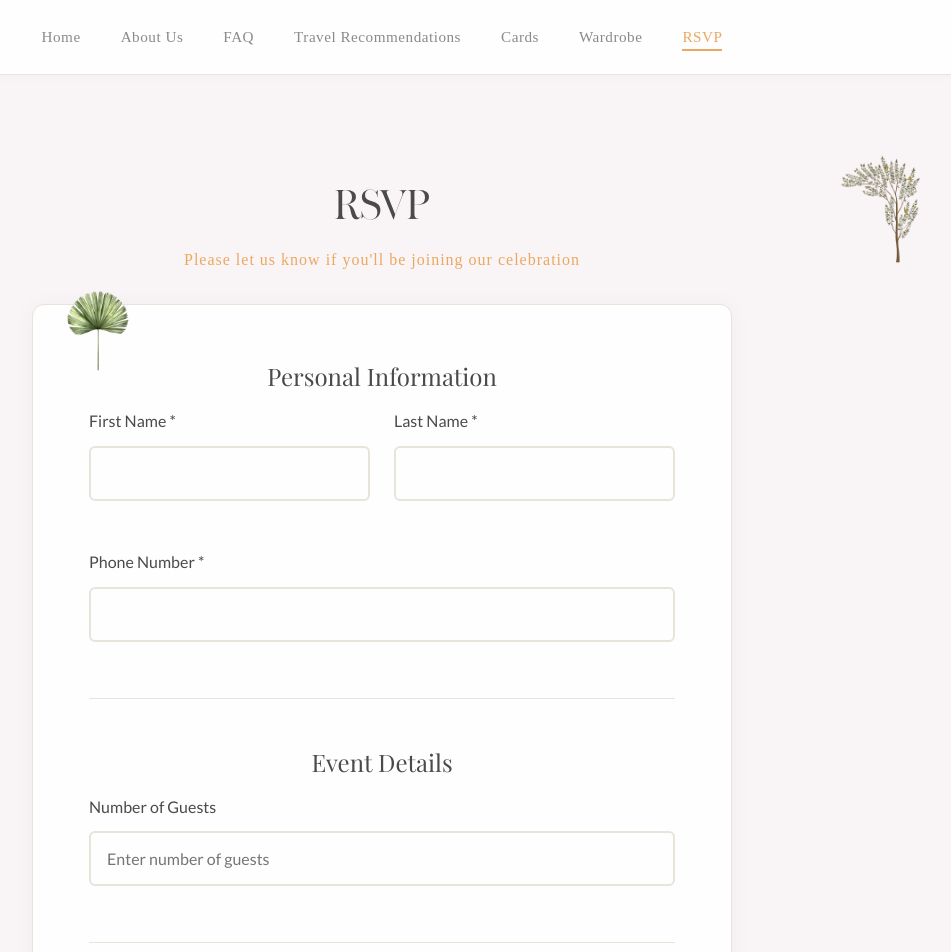
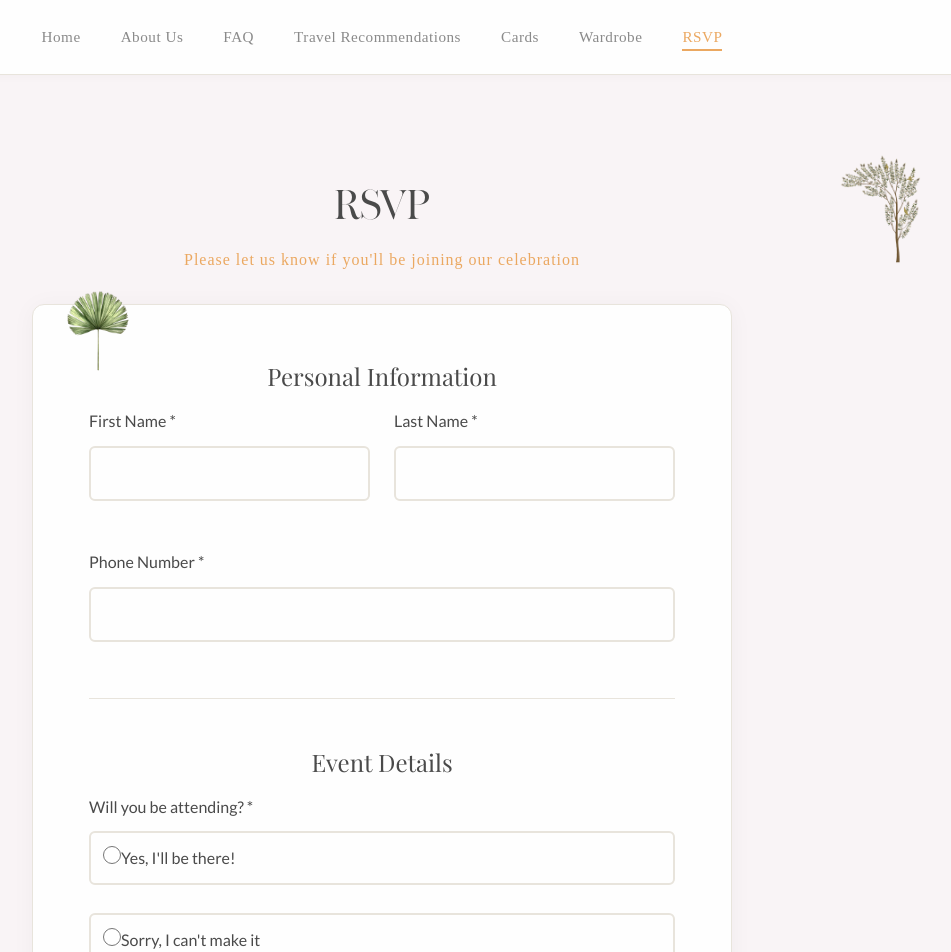
Before and after one commit to banner20/Sidhtuishawedding, a React (Vite) app in the folder wedding-website/: page /rsvp in a window 1280 px wide. Shown: the top 952 px of the page, without its empty margins (258-1209 px from the left). Built offline with nearby package versions, Linux system fonts and the light colour scheme; a web font is replaced by a local one.

Commit message:
rsvp reordering and changes

```diff
--- a/wedding-website/src/components/Home.jsx
+++ b/wedding-website/src/components/Home.jsx
@@ -10,6 +10,27 @@
           alt="Sidh & Tuisha Wedding"
           className="hero-landing-image"
         />
+      </section>
+
+      {/* RSVP Section */}
+      <section className="rsvp-preview">
+        <div className="container">
+          <div className="rsvp-decoration-tree">
+            <img
+              src="/images/decorationbigtree.png"
+              alt="Decorative tree"
+              style={{height: '140px', width: '140px', objectFit: 'contain'}}
+            />
+          </div>
+          <h2 className="section-title">RSVP</h2>
+          <div className="rsvp-content">
+            <p className="rsvp-description">
+              We can't wait to celebrate with you! Please let us know if you'll be joining us
+              for our special day. Your presence would mean the world to us.
+            </p>
+            <a href="/rsvp" className="btn animate-button">RSVP NOW</a>
+          </div>
+        </div>
       </section>
 
       {/* Our Story Section - Preview with image */}
@@ -82,27 +103,6 @@
           </div>
         </div>
       </section>
-
-      {/* RSVP Section */}
-      <section className="rsvp-preview">
-        <div className="container">
-          <div className="rsvp-decoration-tree">
-            <img
-              src="/images/decorationbigtree.png"
-              alt="Decorative tree"
-              style={{height: '140px', width: '140px', objectFit: 'contain'}}
-            />
-          </div>
-          <h2 className="section-title">RSVP</h2>
-          <div className="rsvp-content">
-            <p className="rsvp-description">
-              We can't wait to celebrate with you! Please let us know if you'll be joining us
-              for our special day. Your presence would mean the world to us.
-            </p>
-            <a href="/rsvp" className="btn animate-button">RSVP NOW</a>
-          </div>
-        </div>
-      </section>
     </div>
   );
 };
--- a/wedding-website/src/components/RSVP.css
+++ b/wedding-website/src/components/RSVP.css
@@ -125,6 +125,40 @@
   margin-top: 0.75rem;
 }
 
+.radio-group {
+  display: flex;
+  flex-direction: column;
+  gap: 1rem;
+  margin-top: 0.75rem;
+}
+
+.radio-label {
+  display: flex;
+  align-items: center;
+  gap: 0.75rem;
+  font-size: 1rem;
+  cursor: pointer;
+  padding: 0.75rem;
+  border: 2px solid var(--border-light);
+  border-radius: 6px;
+  transition: all 0.3s ease;
+  background: var(--white);
+  font-family: 'Lato', sans-serif;
+  font-weight: 400;
+}
+
+.radio-label:hover {
+  border-color: var(--primary-color);
+  background: rgba(212, 165, 116, 0.05);
+}
+
+.radio-label input[type="radio"] {
+  margin: 0;
+  width: 18px;
+  height: 18px;
+  accent-color: var(--primary-color);
+}
+
 .guest-options label,
 .attendance-options label {
   display: flex;
--- a/wedding-website/src/components/RSVP.jsx
+++ b/wedding-website/src/components/RSVP.jsx
@@ -8,6 +8,7 @@
     formData.append('first_name', event.target.first_name.value);
     formData.append('last_name', event.target.last_name.value);
     formData.append('phone', event.target.phone.value);
+    formData.append('attendance', event.target.attendance.value);
     formData.append('guests', event.target.guests.value);
     formData.append('notes', event.target.notes.value);
 
@@ -88,6 +89,19 @@
             <div className="form-section">
               <h3>Event Details</h3>
               <div className="form-group">
+                <label>Will you be attending? *</label>
+                <div className="radio-group">
+                  <label className="radio-label">
+                    <input type="radio" name="attendance" value="yes" required />
+                    <span>Yes, I'll be there!</span>
+                  </label>
+                  <label className="radio-label">
+                    <input type="radio" name="attendance" value="no" required />
+                    <span>Sorry, I can't make it</span>
+                  </label>
+                </div>
+              </div>
+              <div className="form-group">
                 <label>Number of Guests</label>
                 <input type="text" name="guests" placeholder="Enter number of guests" />
               </div>
```
